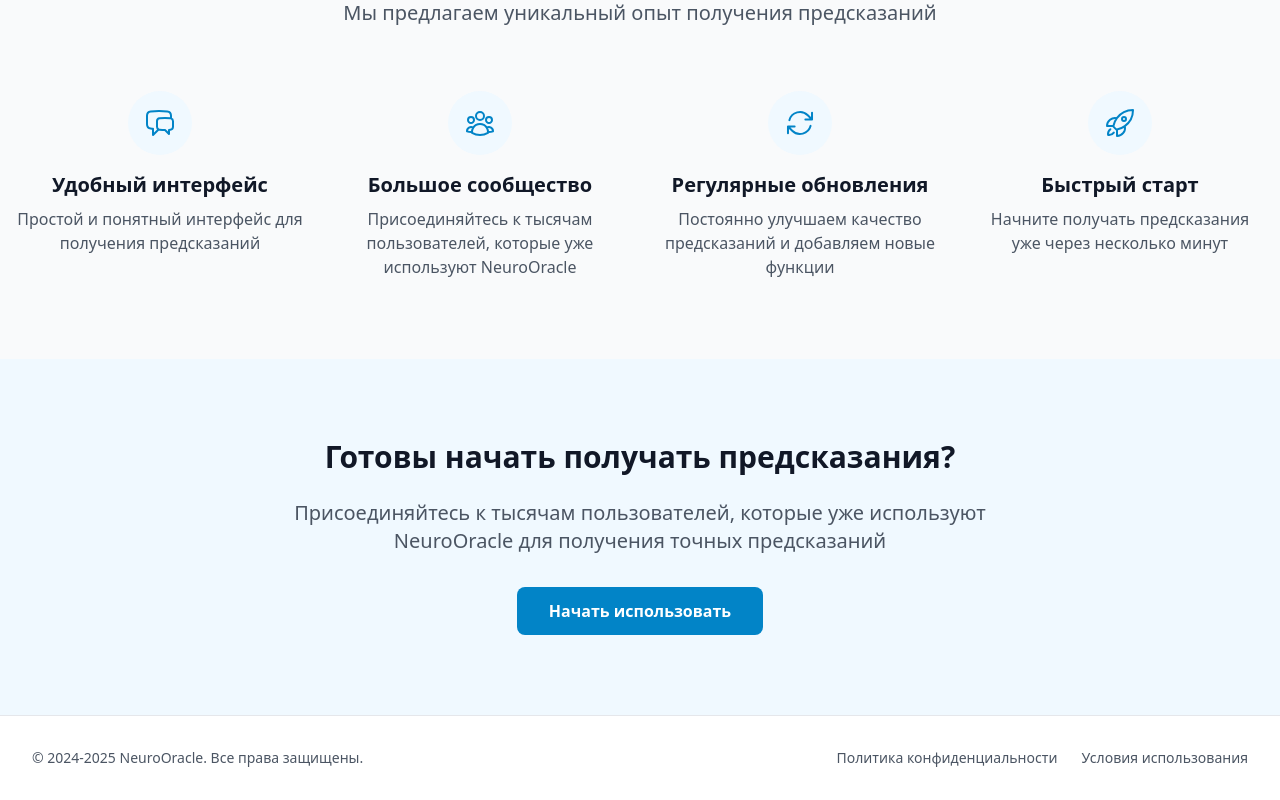
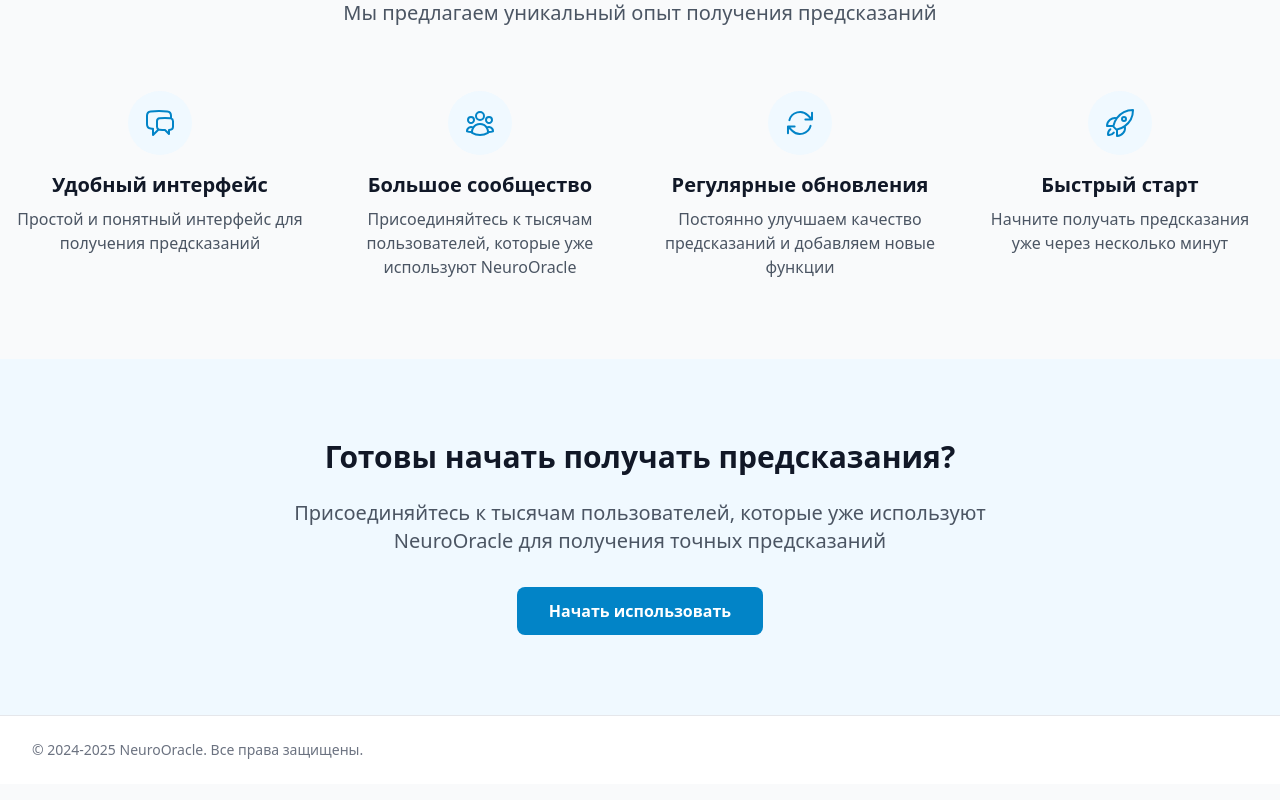
Before and after one commit to lesha358/NeuroOracle, a Next.js app: page / in a window 1280 px wide. Shown: the part 1313-2113 px from the top of the page. Built offline with nearby package versions, Linux system fonts and the light colour scheme.

Commit message:
refactor: убраны ссылки на политику конфиденциальности и условия использования из футера

```diff
--- a/components/Footer.tsx
+++ b/components/Footer.tsx
@@ -3,24 +3,10 @@ import Link from 'next/link';
 const Footer = () => {
   return (
     <footer className="bg-white dark:bg-gray-800 border-t border-gray-200 dark:border-gray-700">
-      <div className="max-w-7xl mx-auto px-4 sm:px-6 lg:px-8 py-8">
-        <div className="flex flex-col md:flex-row justify-between items-center space-y-4 md:space-y-0">
-          <div className="text-sm text-gray-600 dark:text-gray-400">
+      <div className="max-w-7xl mx-auto py-6 px-4 sm:px-6 lg:px-8">
+        <div className="flex flex-col sm:flex-row justify-between items-center space-y-4 sm:space-y-0">
+          <div className="text-sm text-gray-500 dark:text-gray-400">
             © 2024-2025 NeuroOracle. Все права защищены.
-          </div>
-          <div className="flex space-x-6">
-            <Link
-              href="/privacy"
-              className="text-sm text-gray-600 dark:text-gray-400 hover:text-primary-600 dark:hover:text-primary-400 transition-colors duration-200"
-            >
-              Политика конфиденциальности
-            </Link>
-            <Link
-              href="/terms"
-              className="text-sm text-gray-600 dark:text-gray-400 hover:text-primary-600 dark:hover:text-primary-400 transition-colors duration-200"
-            >
-              Условия использования
-            </Link>
           </div>
         </div>
       </div>
```
